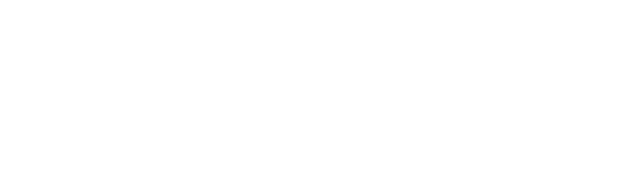
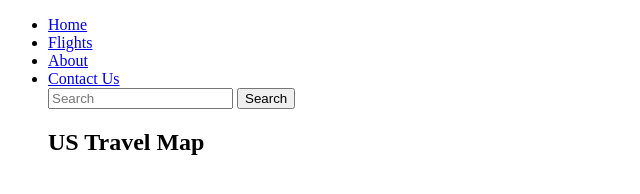
Before and after one commit to silver019/murderAppProject, a plain HTML site: page about.html in a window 1280 px wide. Shown: the whole page, without its empty margins (0-640 px from the left). Drawn offline with Linux system fonts and the light colour scheme.

Commit message:
third commit

```diff
--- a/about.html
+++ b/about.html
@@ -0,0 +1,25 @@
+<!DOCTYPE html>
+<html>
+<head>
+	<title>About</title>
+</head>
+<body>
+        <nav id="myNav" class="nav navbar-nav">
+          <div class="container-fluid">
+            <ul class="nav navbar-nav">
+              <li class="active"><a href="index.html">Home</a></li>
+              <li><a class="nav-item" href="flights.html">Flights</a></li>
+              <li><a class="nav-item" href="about.html">About</a></li>
+              <li><a class="nav-item" href="contact.html">Contact Us</a></li>
+                <!-- Search Bar - need to make search bar functional or we need to remove it later-->
+                <form class="form-inline" id="searchBar">
+                	<input class="form-control mr-sm-2" type="search" placeholder="Search" aria-label="Search">
+    					     <button class="btn btn-outline-success my-2 my-sm-0" type="submit">Search</button>
+  				      </form>
+              <h1 id="myHeader">US Travel Map</h1>
+            </ul>
+          </div>
+        </nav>
+
+</body>
+</html>
```
Also changed, not shown: contact.html (+1 -1 lines), index.html (+4 -4 lines).
